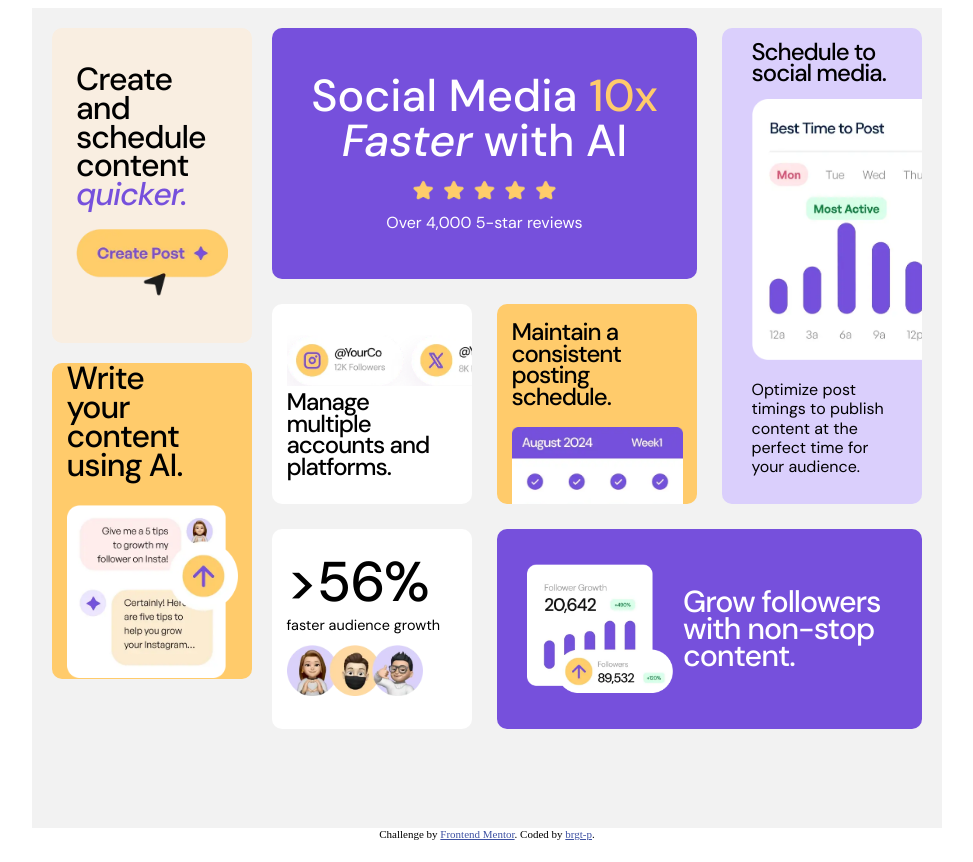
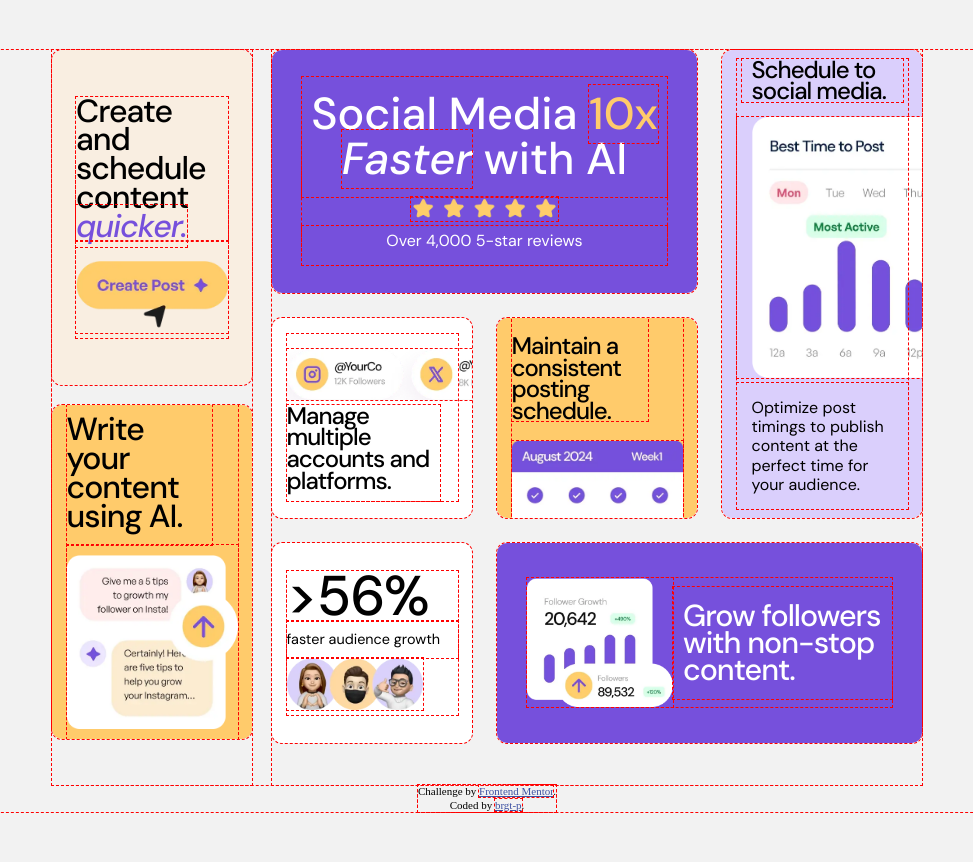
Before and after one commit to brgt-p/bento-grid, a plain HTML site: page index.html in a window 1280 px wide. Shown: the whole page, without its empty margins (153-1126 px from the left). Drawn offline with Linux system fonts and the light colour scheme.

Commit message:
adjusted some spacing issues

```diff
--- a/index.html
+++ b/index.html
@@ -87,12 +87,10 @@
         </div>
       </div>
     </aside>
-
-
   </div>
   <footer>
     <div class="attribution">
-      <p>Challenge by <a href="https://www.frontendmentor.io?ref=challenge">Frontend Mentor</a>.
+      <p>Challenge by <a href="https://www.frontendmentor.io?ref=challenge">Frontend Mentor</a>.<br>
         Coded by <a href="https://github.com/brgt-p">brgt-p</a>.
       </p>
     </div>
--- a/style.css
+++ b/style.css
@@ -237,26 +237,30 @@ p {
 
 @media (width > 900px) {
 
+  * {
+    outline: 1px dashed red;
+  }
+
   body {
     display: flex;
     flex-direction: column;
     justify-content: center;
     align-items: center;
+    background-color: hsl(0, 0%, 95%);
+    margin: 50px auto;
   }
 
   .container {
     display: grid;
     grid-template-columns: 200px repeat(3, 1fr);
-    grid-template-rows: auto 200px 200px;
+    grid-template-rows: auto;
     grid-template-areas:
-      "aside main main main"
-      "aside main main main"
-      "aside main main main"
-      "footer footer footer footer";
+      "aside main main main";
     gap: 20px;
     max-width: 1440px;
+    height: auto;
     margin: 0;
-    padding: 20px;
+    padding: 0;
   }
 
   .card-container {
@@ -272,7 +276,7 @@ p {
   }
 
   main {
-    height: 95vh;
+    height: auto;
 
   }
 
@@ -280,9 +284,13 @@ p {
     grid-column: 1;
     grid-row: 1 / span 3;
     display: grid;
-    grid-template-rows: 41.5% 41.5%;
+    grid-template-rows: 45.5% 45.5%;
     gap: 20px;
-    height: 95vh;
+    height: auto;
+  }
+
+  footer {
+    margin-top: 0;
   }
 
   .main {
@@ -294,7 +302,6 @@ p {
     gap: 25px;
     max-width: none;
     width: 100%;
-    height: 100%;
   }
 
   .card-1 {
```
